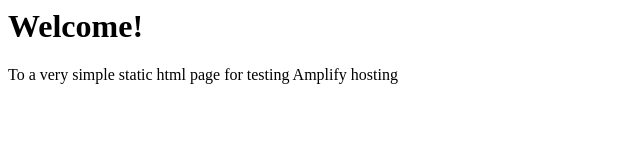
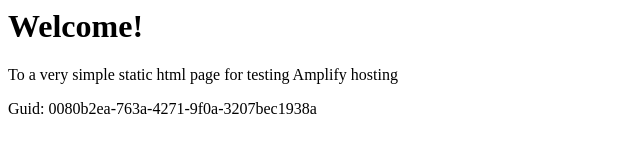
Before and after one commit to aws-aemilia-gru/Github-PR-Commit-Integration-Test-DoNotTouch-v1-prod-sa-east-1, a website: page src/index.html in a window 1280 px wide. Shown: the whole page, without its empty margins (0-640 px from the left). Drawn offline with Linux system fonts and the light colour scheme.

Commit message:
commit from integ tests

```diff
--- a/src/index.html
+++ b/src/index.html
@@ -1,3 +1,5 @@
+
+
 <html lang="en">
 
 <head>
@@ -10,6 +12,6 @@
 <body>
     <h1>Welcome!</h1>
     <p>To a very simple static html page for testing Amplify hosting</p>
-</body>
+    <p>Guid: 0080b2ea-763a-4271-9f0a-3207bec1938a</p></body>
 
 </html>
```
